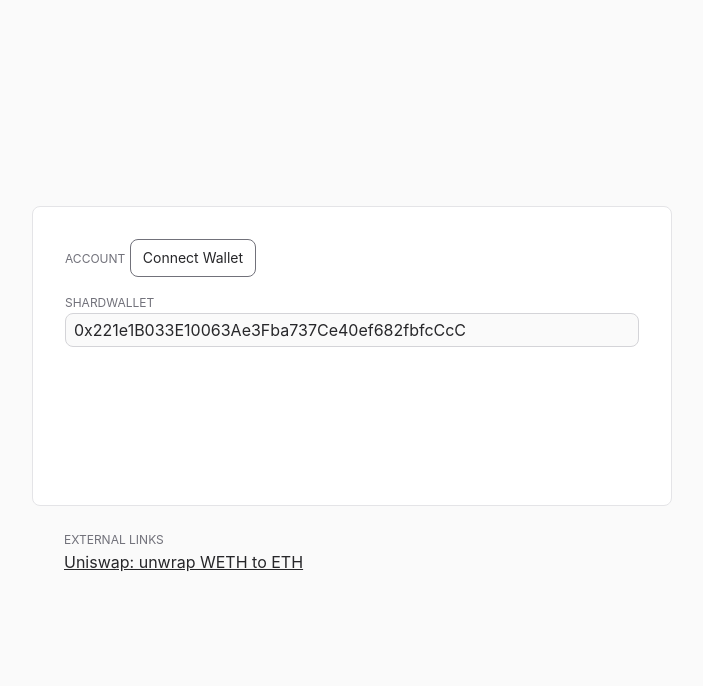
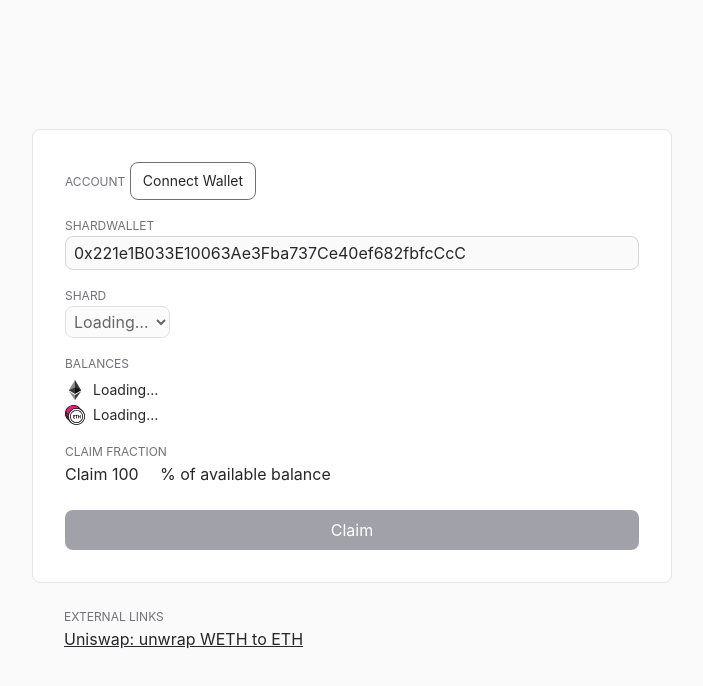
Before and after one commit to starforge-core/shardwallet-ui, a React (Vite) app: page / in a window 1280 px wide. Shown: the top 686 px of the page, without its empty margins (288-991 px from the left). Built offline with nearby package versions, Linux system fonts and the light colour scheme.

Commit message:
Reduce reflow by rendering unconditionally with loading/disabled states

```diff
--- a/src/App.tsx
+++ b/src/App.tsx
@@ -205,14 +205,15 @@ function App() {
             setAddress={sw.setShardwallet}
           />
         </div>
-        {sw.shardIds.length > 0 && (
         <div>
           <Label>Shard</Label>
           <select
+            disabled={sw.shardIds.length === 0}
             value={sw.selectedShard ?? undefined}
             onChange={(e) => sw.setSelectedShard(e.target.value)}
-              className="text-sm sm:text-base block pl-1 pr-1 py-1 rounded-lg border border-gray-300 dark:border-gray-600 bg-gray-50 dark:bg-gray-900"
+            className="text-sm sm:text-base block pl-1 pr-1 py-1 rounded-lg border border-gray-300 dark:border-gray-600 bg-gray-50 dark:bg-gray-900 min-w-16"
           >
+            {sw.shardIds.length === 0 && <option>Loading…</option>}
             {sw.shardIds.map((s) => (
               <option key={s} value={s}>
                 Shard #{s}
@@ -220,8 +221,6 @@ function App() {
             ))}
           </select>
         </div>
-        )}
-        {sw.balances != null && (
         <div>
           <Label
             className="pb-2"
@@ -236,22 +235,29 @@ function App() {
           </Label>
           <ul className="">
             {CURRENCIES.map((c) => (
-                <li key={c.name} className="mb-1 last:mb-0 text-sm font-mono">
+              <li key={c.name} className="mb-1 last:mb-0 text-sm">
                 <img
                   src={c.logo}
                   className="w-5 h-5 inline-block mr-2 relative -translate-y-px"
                   alt={c.name}
                 ></img>
+                {sw.balances == null && <span>Loading…</span>}
+                {sw.balances != null && (
+                  <>
+                    <span className="font-mono">
                       {formatUnits(sw.balances![c.address], c.decimals)}
+                    </span>
                     {ethPrice != null && c.pricedLikeEth && (
-                    <> ({ethToDisplayUsd(sw.balances![c.address])})</>
+                      <span className="ml-2">
+                        ({ethToDisplayUsd(sw.balances![c.address])})
+                      </span>
+                    )}
+                  </>
                 )}
               </li>
             ))}
           </ul>
         </div>
-        )}
-        {sw.balances != null && (
         <div>
           <Label>Claim fraction</Label>
           <div>
@@ -272,7 +278,7 @@ function App() {
               %
             </label>{" "}
             of available balance
-              {ethPrice != null && (
+            {sw.balances != null && ethPrice != null && (
               <>
                 {" "}
                 (will claim{" "}
@@ -293,16 +299,13 @@ function App() {
             )}
           </div>
         </div>
-        )}
-        {sw.balances != null && (
         <button
-            className="mt-3 rounded-lg p-2 filter-invert bg-primary-600 text-white dark:bg-primary-800"
+          className="mt-3 rounded-lg p-2 filter-invert bg-primary-600 text-white dark:bg-primary-800 disabled:bg-gray-400 disabled:dark:bg-gray-600"
           onClick={() => sw.claim(claimPercentage * 1e4)}
-            disabled={sw.claiming}
+          disabled={sw.balances == null || sw.claiming}
         >
           Claim
         </button>
-        )}
       </div>
       <div className="flex flex-col gap-3 p-5 md:p-8 md:py-5 w-full max-w-screen-sm rounded-lg">
         <div>
```
Lines whose indentation alone changed are shown as unchanged.
